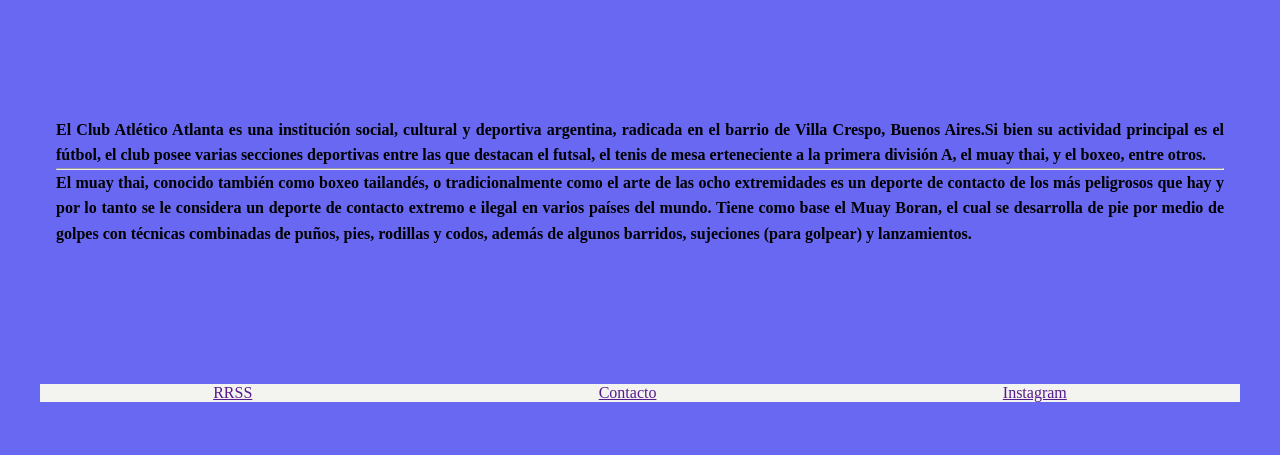
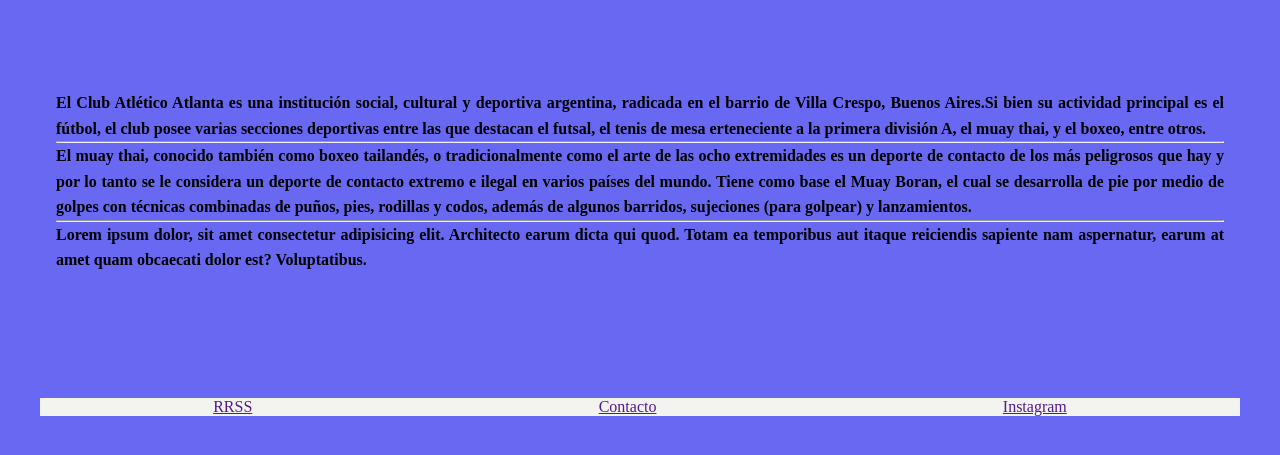
Before and after one commit to AAriasRomano/proyectoscoder, a plain HTML site: page index.html in a window 1280 px wide. Shown: the part 331-786 px from the top of the page. Drawn offline with Linux system fonts and the light colour scheme.

Commit message:
agregue info

```diff
--- a/index.html
+++ b/index.html
@@ -27,6 +27,8 @@
     El Club Atlético Atlanta es una institución social, cultural y deportiva argentina, radicada en el barrio de Villa Crespo, Buenos Aires.Si bien su actividad principal es el fútbol, el club posee varias secciones deportivas entre las que destacan el futsal, el tenis de mesa erteneciente a la primera división A, el muay thai, y el boxeo, entre otros.
     <hr>
     El muay thai, conocido también como boxeo tailandés, o tradicionalmente como el arte de las ocho extremidades es un deporte de contacto de los más peligrosos que hay y por lo tanto se le considera un deporte de contacto extremo e ilegal en varios países del mundo. Tiene como base el Muay Boran, el cual se desarrolla de pie por medio de golpes con técnicas combinadas de puños, pies, rodillas y codos, además de algunos barridos, sujeciones (para golpear) y lanzamientos.
+    <hr>
+    Lorem ipsum dolor, sit amet consectetur adipisicing elit. Architecto earum dicta qui quod. Totam ea temporibus aut itaque reiciendis sapiente nam aspernatur, earum at amet quam obcaecati dolor est? Voluptatibus.
     </h2> </section>
 
 <footer class="footer">
```
